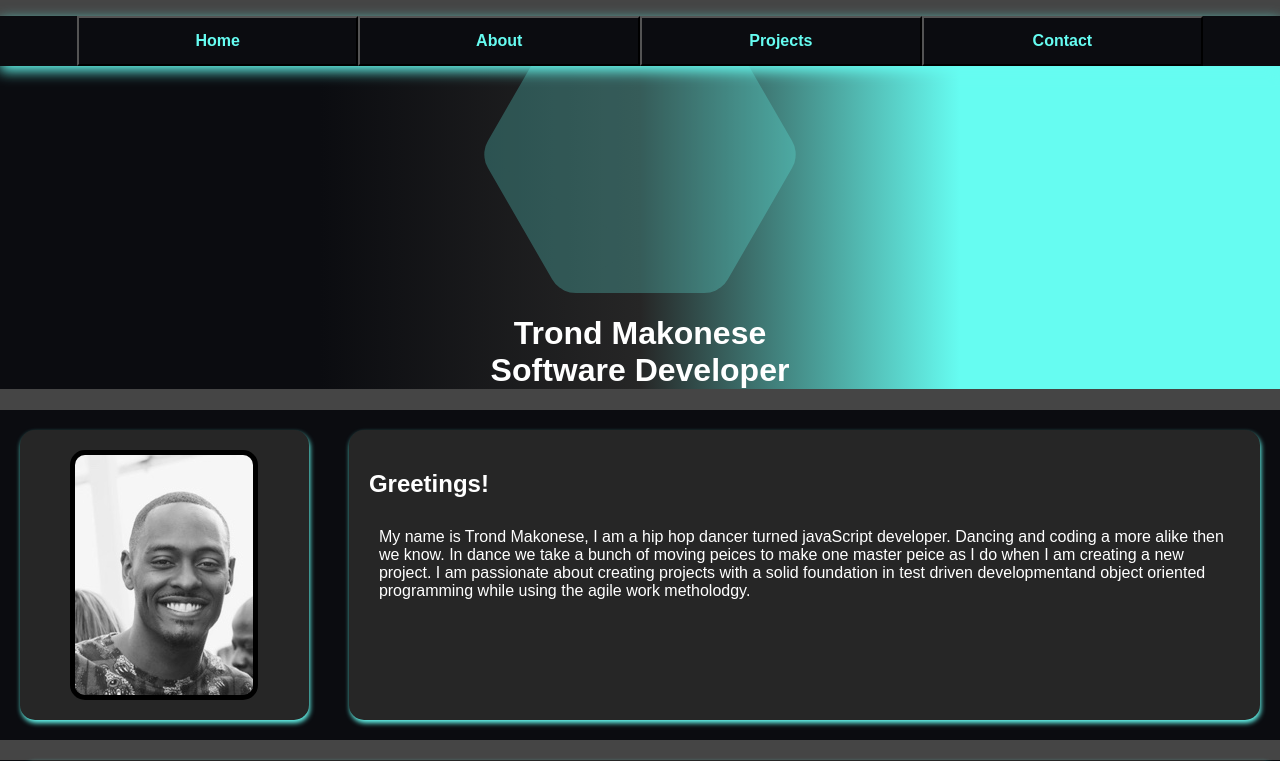
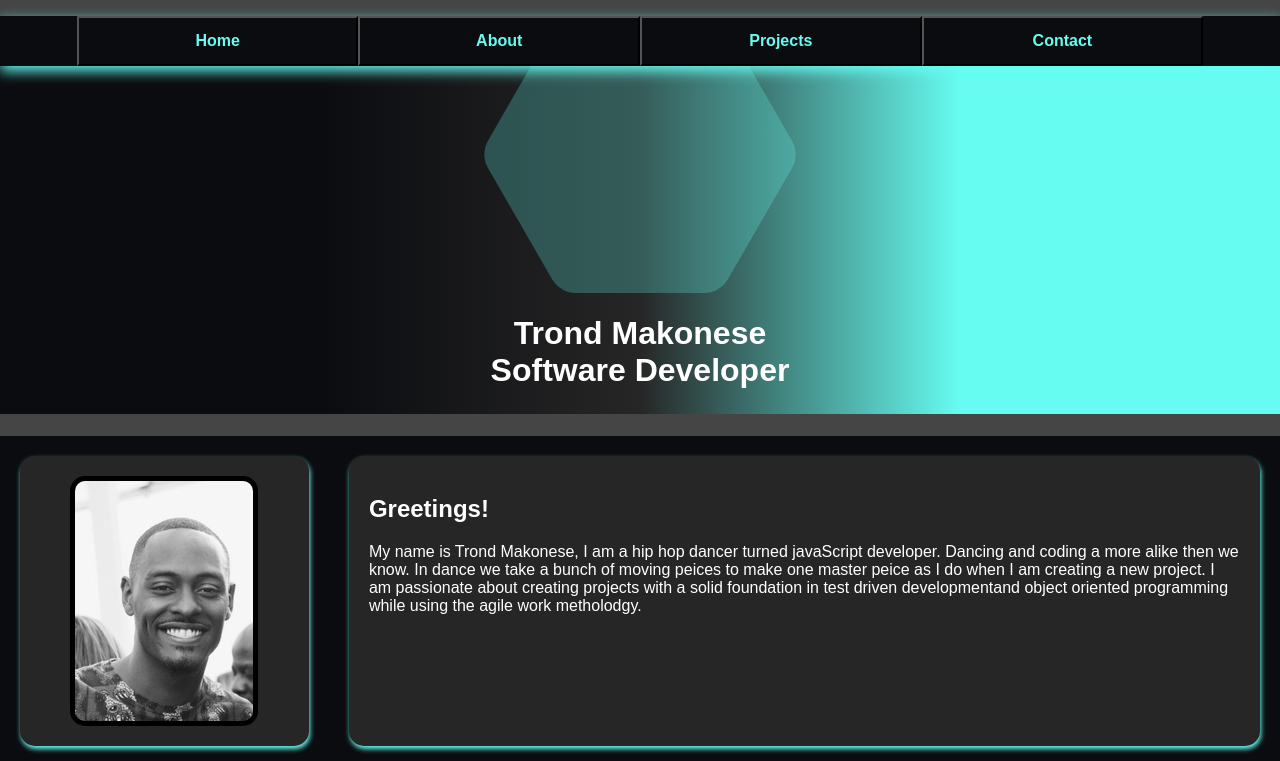
Before and after one commit to Trond240/Trond-s-Portfolio-Site, a React (Create React App) app: page / in a window 1280 px wide. Shown: the top 761 px of the page. Built offline with nearby package versions, Linux system fonts and the light colour scheme.

Commit message:
Update app font, titile size.

```diff
--- a/src/App.css
+++ b/src/App.css
@@ -1,6 +1,6 @@
 .App {
     margin: 0px;
-    font-family: 'Russo One', sans-serif;
+    font-family: 'Orbitron', sans-serif;
 }
 
 .social_wrapper {
@@ -21,6 +21,11 @@
 
 .title {
     text-align: center;
+    padding-bottom: 2%;
+}
+
+.author_name {
+  font-size: 2.0em;
 }
 
 .icon_image {
@@ -42,6 +47,9 @@ button:hover {
 }
 .rhex {
     position: relative;
+    /* left: 0px;
+    top: 0px; */
+    /* z-index: -1; */
     margin: 1em auto;
     width: 10em; height: 17.32em;
     border-radius: 1em/ .5em;
@@ -130,33 +138,6 @@ body {
     background-color:rgba( 23, 23, 23, 0.8 );
 }
 
-p {
-margin:0px;
-padding:10px;
-}
-
-
-.subject {
-width:50%;
-height:200px;
-
-position:absolute;
-top:0px; bottom:0px; left:0px; right:0px;
-margin:auto;
-
-text-align:center;
-}
-
-p.message {
-font-size:2.0vw;
-color:white;
-}
-
-p.instruction {
-color:white;
-font-size:1.6em;
-}
-
 
 /* .App-logo {
   height: 40vmin;
@@ -185,11 +166,11 @@ font-size:1.6em;
 } */
 
 
-@keyframes App-logo-spin {
+/* @keyframes App-logo-spin {
   from {
     transform: rotate(0deg);
   }
   to {
     transform: rotate(360deg);
   }
-}
+} */
```
Lines whose indentation alone changed are shown as unchanged.
